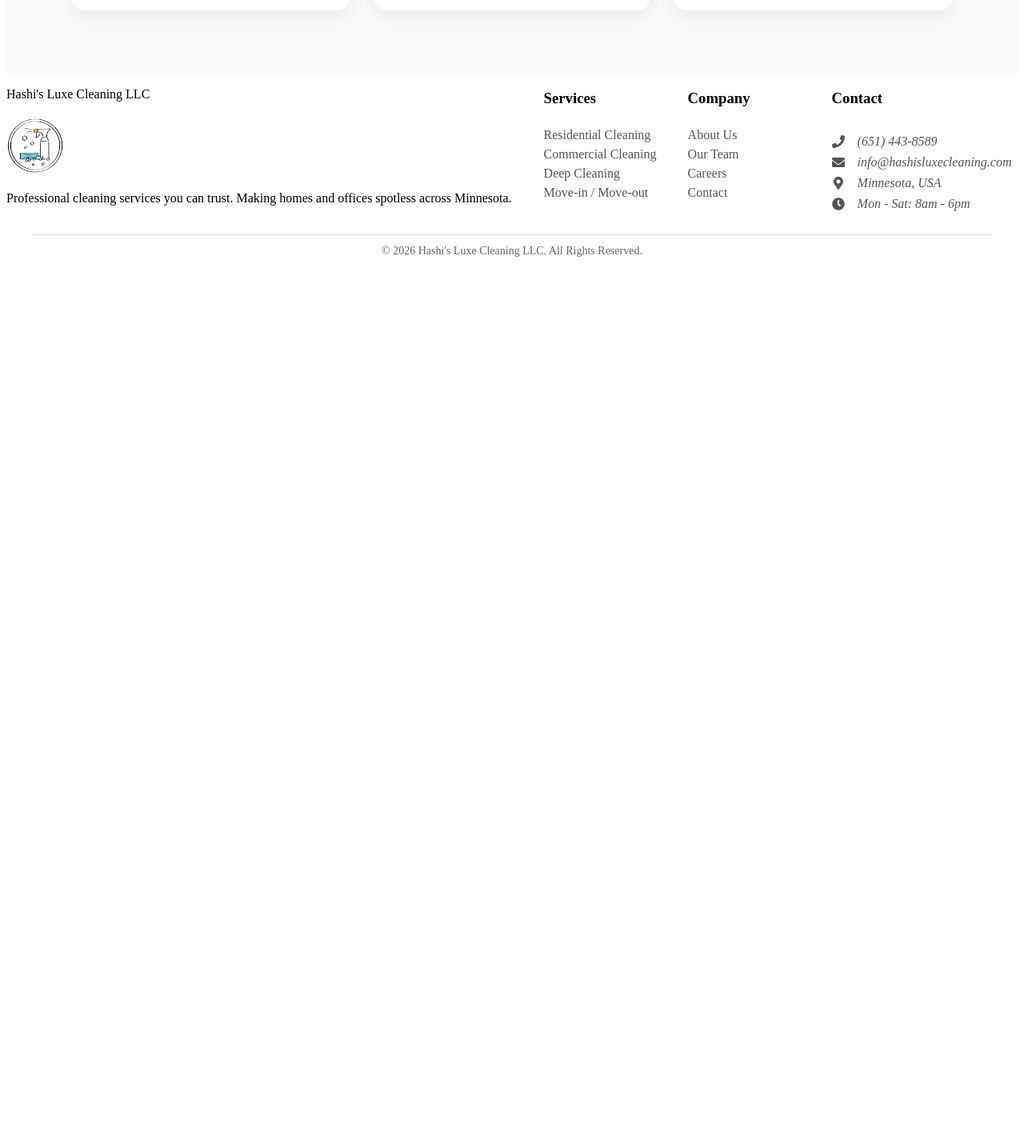
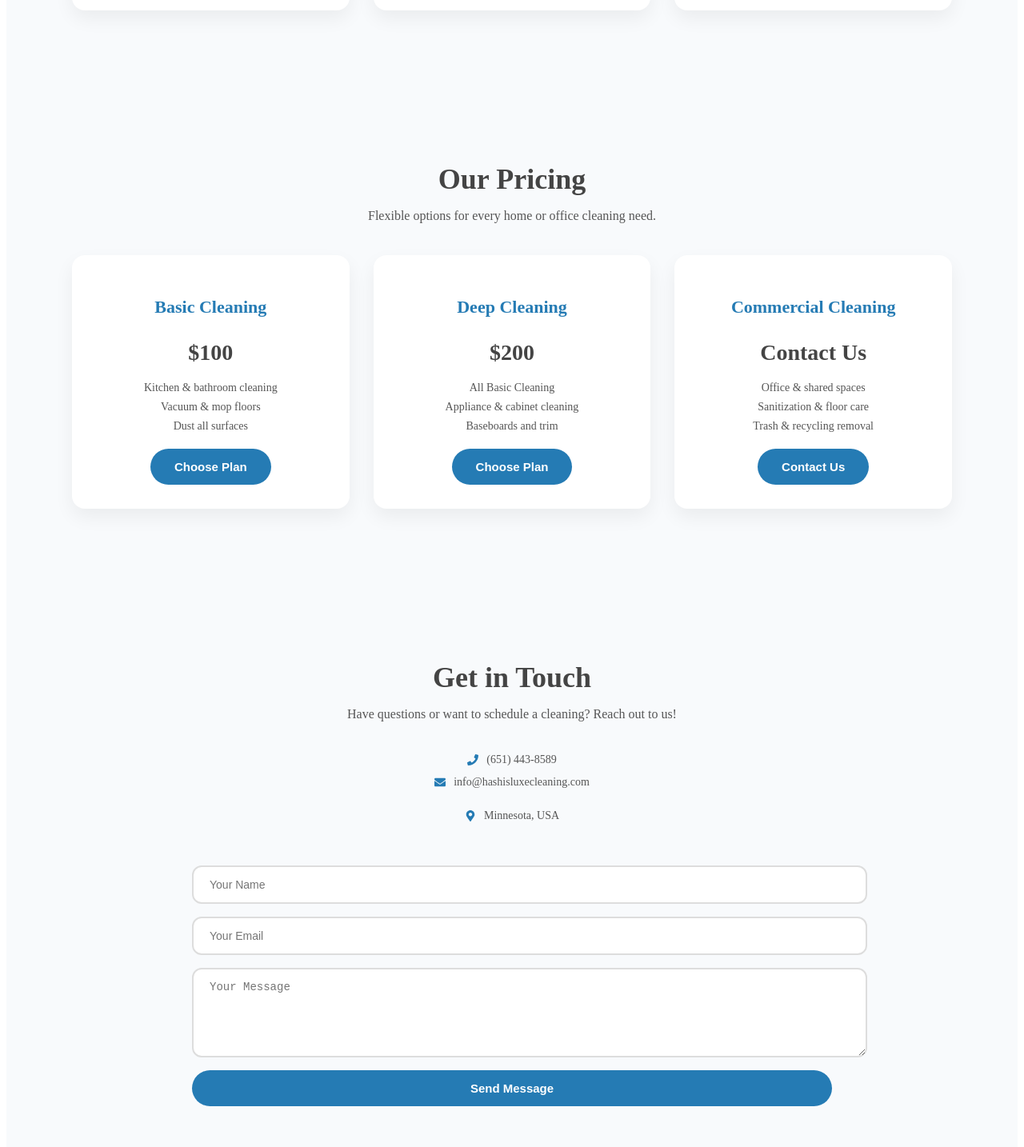
Before and after one commit to Samjamhas10/hashi-s-luxe-cleaning, a React (Vite) app: page / in a window 1280 px wide. Shown: the part 1396-2830 px from the top of the page at 80% size. Before the commit the page ends 1727 px from the top, so only its background shows below. Built offline with nearby package versions, Linux system fonts and the light colour scheme.

Commit message:
feat: add Contact and Pricing sections and refine navigation/footer

```diff
--- a/src/components/Contact/Contact.css
+++ b/src/components/Contact/Contact.css
@@ -0,0 +1,105 @@
+.contact {
+  padding: 80px 20px;
+  background-color: #f8fafc;
+  display: flex;
+  justify-content: center;
+}
+
+.contact__container {
+  max-width: 800px;
+  width: 100%;
+  text-align: center;
+}
+
+.contact__title {
+  font-size: 36px;
+  margin-bottom: 10px;
+  color: #444;
+}
+
+.contact__subtitle {
+  font-size: 16px;
+  color: #555;
+  margin-bottom: 40px;
+}
+
+.contact__info {
+  display: flex;
+  flex-direction: column;
+  gap: 12px;
+  margin-bottom: 40px;
+  align-items: center;
+}
+
+.contact__item {
+  display: flex;
+  align-items: center;
+  gap: 10px;
+  font-size: 14px;
+  color: #555;
+  text-decoration: none;
+}
+
+.contact__item:hover {
+  color: #111;
+}
+
+.contact__icon {
+  color: #257bb4;
+  flex-shrink: 0;
+}
+
+.contact__form {
+  display: flex;
+  flex-direction: column;
+  gap: 16px;
+}
+
+.contact__form input,
+.contact__form textarea {
+  width: 100%;
+  padding: 14px 20px;
+  border: 2px solid #ddd;
+  border-radius: 12px;
+  font-size: 14px;
+  transition: all 0.2s ease;
+}
+
+.contact__form input:focus,
+.contact__form textarea:focus {
+  outline: none;
+  border-color: #257bb4;
+}
+
+.contact__form button {
+  padding: 14px 30px;
+  border-radius: 999px;
+  font-size: 15px;
+  font-weight: 600;
+  background: #257bb4;
+  color: #fff;
+  border: none;
+  cursor: pointer;
+  transition: all 0.2s ease;
+}
+
+.contact__form button:hover,
+.contact__form button:focus {
+  background-color: #1f3a8a;
+  transform: translateY(-2px);
+}
+
+@media (max-width: 768px) {
+  .contact__info {
+    gap: 10px;
+  }
+
+  .contact__form input,
+  .contact__form textarea {
+    padding: 12px 16px;
+  }
+
+  .contact__form button {
+    padding: 12px 24px;
+  }
+}
--- a/src/components/Contact/Contact.jsx
+++ b/src/components/Contact/Contact.jsx
@@ -1,8 +1,41 @@
 import React from "react";
+import { FaPhone, FaEnvelope, FaMapMarkerAlt } from "react-icons/fa";
 import "./Contact.css";
 
 function Contact() {
-  return <section id="contact" className="contact"></section>;
+  return (
+    <section id="contact" className="contact">
+      <div className="contact__container">
+        <h2 className="contact__title">Get in Touch</h2>
+        <p className="contact__subtitle">
+          Have questions or want to schedule a cleaning? Reach out to us!
+        </p>
+        <div className="contact__info">
+          <a href="tel:+16514438589" className="contact__item">
+            <FaPhone className="contact__icon" />
+            <span>(651) 443-8589</span>
+          </a>
+          <a
+            href="mailto:info@hashisluxecleaning.com"
+            className="contact__item"
+          >
+            <FaEnvelope className="contact__icon" />
+            <span>info@hashisluxecleaning.com</span>
+          </a>
+          <p className="contact__item">
+            <FaMapMarkerAlt className="contact__icon" />
+            <span>Minnesota, USA</span>
+          </p>
+        </div>
+        <form className="contact__form">
+          <input type="text" placeholder="Your Name" required />
+          <input type="email" placeholder="Your Email" required />
+          <textarea placeholder="Your Message" rows="5" required></textarea>
+          <button type="submit">Send Message</button>
+        </form>
+      </div>
+    </section>
+  );
 }
 
 export default Contact;
--- a/src/components/Footer/Footer.jsx
+++ b/src/components/Footer/Footer.jsx
@@ -20,7 +20,6 @@ function Footer() {
             offices spotless across Minnesota.
           </p>
         </div>
-
         <div className="footer__row">
           <div className="footer__section">
             <h3 className="footer__title">Services</h3>
@@ -39,7 +38,6 @@ function Footer() {
               </li>
             </ul>
           </div>
-
           <div className="footer__section">
             <h3 className="footer__title">Company</h3>
             <ul className="footer__links">
@@ -57,7 +55,6 @@ function Footer() {
               </li>
             </ul>
           </div>
-
           <div className="footer__section">
             <h3 className="footer__title">Contact</h3>
             <address className="footer__contact-list">
@@ -83,7 +80,6 @@ function Footer() {
           </div>
         </div>
       </div>
-
       <p className="footer__copyright">
         © {new Date().getFullYear()} Hashi's Luxe Cleaning LLC. All Rights
         Reserved.
--- a/src/components/Navigation/Navigation.css
+++ b/src/components/Navigation/Navigation.css
@@ -32,5 +32,5 @@
 }
 
 .nav__link:hover {
-  color: #0c7c59;
+  color: #257bb4;
 }
--- a/src/components/Navigation/Navigation.jsx
+++ b/src/components/Navigation/Navigation.jsx
@@ -12,7 +12,6 @@ function Navigation() {
           className="nav__logo"
         />
       </a>
-
       <ul className="nav__list">
         <li className="nav__item">
           <a href="#home" className="nav__link">
--- a/src/components/Pricing/Pricing.css
+++ b/src/components/Pricing/Pricing.css
@@ -0,0 +1,93 @@
+.pricing {
+  padding: 80px 20px;
+  background-color: #f8fafc;
+  display: flex;
+  justify-content: center;
+}
+
+.pricing__container {
+  max-width: 1100px;
+  width: 100%;
+  text-align: center;
+}
+
+.pricing__title {
+  font-size: 36px;
+  margin-bottom: 10px;
+  color: #444;
+}
+
+.pricing__subtitle {
+  font-size: 16px;
+  color: #555;
+  margin-bottom: 40px;
+}
+
+.pricing__cards {
+  display: grid;
+  grid-template-columns: repeat(auto-fit, minmax(280px, 1fr));
+  gap: 30px;
+}
+
+.pricing__card {
+  background: #ffffff;
+  padding: 30px;
+  border-radius: 16px;
+  box-shadow: 0 10px 25px rgba(0, 0, 0, 0.06);
+  text-align: center;
+  transition: transform 0.3s ease, box-shadow 0.3s ease;
+}
+
+.pricing__card:hover {
+  transform: translateY(-6px);
+  box-shadow: 0 20px 40px rgba(0, 0, 0, 0.08);
+}
+
+.pricing__card h3 {
+  font-size: 22px;
+  margin-bottom: 12px;
+  color: #257bb4;
+}
+
+.pricing__amount {
+  font-size: 28px;
+  font-weight: 600;
+  color: #444;
+  margin-bottom: 20px;
+}
+
+.pricing__card ul {
+  list-style: none;
+  padding: 0;
+  margin: 0 0 20px;
+}
+
+.pricing__card ul li {
+  margin-bottom: 8px;
+  font-size: 14px;
+  color: #555;
+}
+
+.pricing__card button {
+  padding: 14px 30px;
+  border-radius: 999px;
+  font-size: 15px;
+  font-weight: 600;
+  background: #257bb4;
+  color: #fff;
+  border: none;
+  cursor: pointer;
+  transition: all 0.2s ease;
+}
+
+.pricing__card button:hover,
+.pricing__card button:focus {
+  background-color: #1f3a8a;
+  transform: translateY(-2px);
+}
+
+@media (max-width: 768px) {
+  .pricing__cards {
+    grid-template-columns: 1fr;
+  }
+}
--- a/src/components/Pricing/Pricing.jsx
+++ b/src/components/Pricing/Pricing.jsx
@@ -2,9 +2,49 @@ import React from "react";
 import "./Pricing.css";
 
 function Pricing() {
-  return <section id="pricing" className="pricing">
+  return (
+    <section id="pricing" className="pricing">
+      <div className="pricing__container">
+        <h2 className="pricing__title">Our Pricing</h2>
+        <p className="pricing__subtitle">
+          Flexible options for every home or office cleaning need.
+        </p>
+        <div className="pricing__cards">
+          <div className="pricing__card">
+            <h3>Basic Cleaning</h3>
+            <p className="pricing__amount">$100</p>
+            <ul>
+              <li>Kitchen & bathroom cleaning</li>
+              <li>Vacuum & mop floors</li>
+              <li>Dust all surfaces</li>
+            </ul>
+            <button>Choose Plan</button>
+          </div>
+          <div className="pricing__card">
+            <h3>Deep Cleaning</h3>
+            <p className="pricing__amount">$200</p>
+            <ul>
+              <li>All Basic Cleaning</li>
+              <li>Appliance & cabinet cleaning</li>
+              <li>Baseboards and trim</li>
+            </ul>
+            <button>Choose Plan</button>
+          </div>
 
-  </section>;
+          <div className="pricing__card">
+            <h3>Commercial Cleaning</h3>
+            <p className="pricing__amount">Contact Us</p>
+            <ul>
+              <li>Office & shared spaces</li>
+              <li>Sanitization & floor care</li>
+              <li>Trash & recycling removal</li>
+            </ul>
+            <button>Contact Us</button>
+          </div>
+        </div>
+      </div>
+    </section>
+  );
 }
 
 export default Pricing;
```
